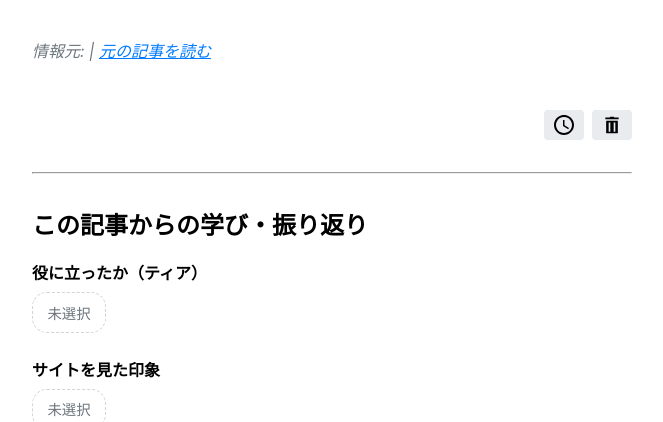
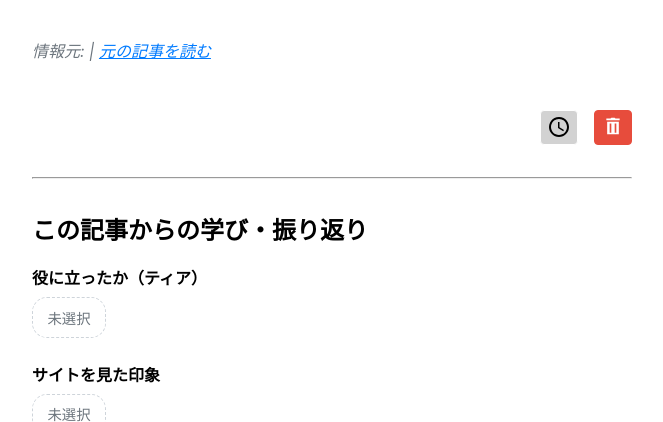
Before and after one commit to hond25/techlog, a Flask app: template templates/article_detail.html in a window 1280 px wide. Shown: the part 643-1065 px from the top of the page, without its empty margins (308-971 px from the left). Run offline with Flask 3, Linux system fonts and the light colour scheme; the template is opened without the code that fills it, so the values that code supplies are empty; grey boxes labelled with a size stand in for pictures from a placeholder-image service; some libraries are stand-ins or nearby versions.

Commit message:
後で見るボタンと削除ボタンを修正

```diff
--- a/templates/article_detail.html
+++ b/templates/article_detail.html
@@ -242,31 +242,64 @@
             margin-top: 2em; /* 上のコンテンツとの余白 */
         }
         .delete-btn {
-            background-color:  #e9ecef;
-            border: none;
-            padding: 5px 10px;
+            background-color: #e74c3c;
+            border: 1px solid #e74c3c;
+            padding: 5px 8px;
             border-radius: 4px;
             cursor: pointer;
-            transition: background-color 0.2s;
-            display: flex; /* アイコンを中央に配置するために追加 */
-            align-items: center;
+            font-size: 0.8em;
+            flex-shrink: 0;
+            transition: background-color 0.2s, color 0.2s, border-color 0.2s;
+            color: #ffffff;
         }
+
+        .delete-btn svg {
+            fill: currentColor;
+        }
+
         .delete-btn:hover {
-            background: #ededed;
+            background-color: #ffffff;
+            border-color: #e74c3c;
+            color: #e74c3c;
         }
         .read-later-btn {
-            background-color: #e9ecef;
-            border: none;
-            padding: 5px 10px;
+            background-color: rgb(210, 210, 210);
+            border-color: rgb(210, 210, 210);
+            color: #ffffff;
+            border: 1px solid;
+            padding: 5px 8px;
             border-radius: 4px;
             cursor: pointer;
-            transition: background-color 0.2s;
+            transition: background-color 0.2s, color 0.2s, border-color 0.2s;
             display: flex;
             align-items: center;
+            margin-right: 8px;
         }
-        .read-later-btn:hover { background: #dadada; }
-        .read-later-btn.active { background-color: #ffc107; }
-        .read-later-btn.active:hover { background-color: #e0a800; }
+        .read-later-btn svg {
+             fill: currentColor;
+        }
+        .read-later-btn:hover {
+            background-color: rgb(255, 210, 75);
+            color: #ffffff;
+        }
+
+        .read-later-btn.active {
+            background-color: rgb(255, 210, 75);
+            border-color: rgb(255, 210, 75);
+            color: #ffffff;
+        }
+        .read-later-btn.active svg {
+             fill: #ffffff;
+        }
+
+        .read-later-btn.active:hover {
+            background-color: rgb(210, 210, 210);
+            border-color: rgb(210, 210, 210);
+            color: #ffffff;
+        }
+        .read-later-btn.active:hover svg {
+            fill: #ffffff
+        }
 
         .action-buttons {
             display: flex;
```
Also changed, not shown: templates/dashboard.html (+39 -22 lines).
